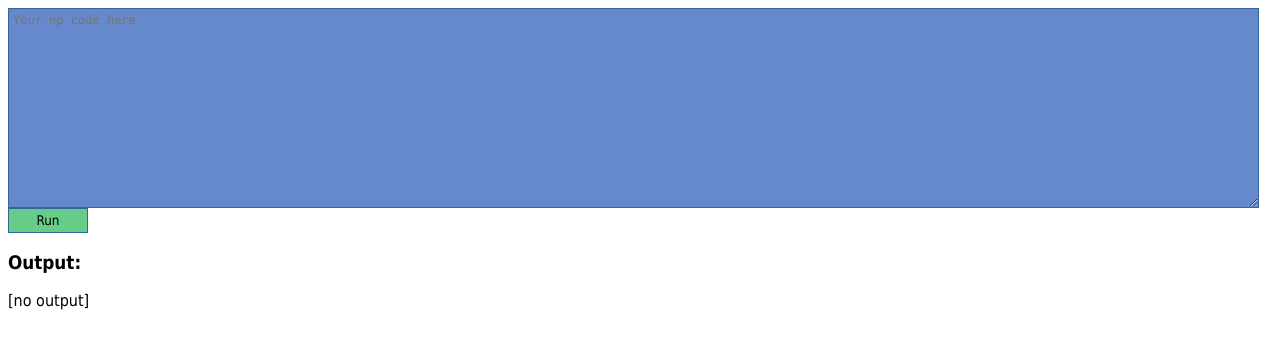
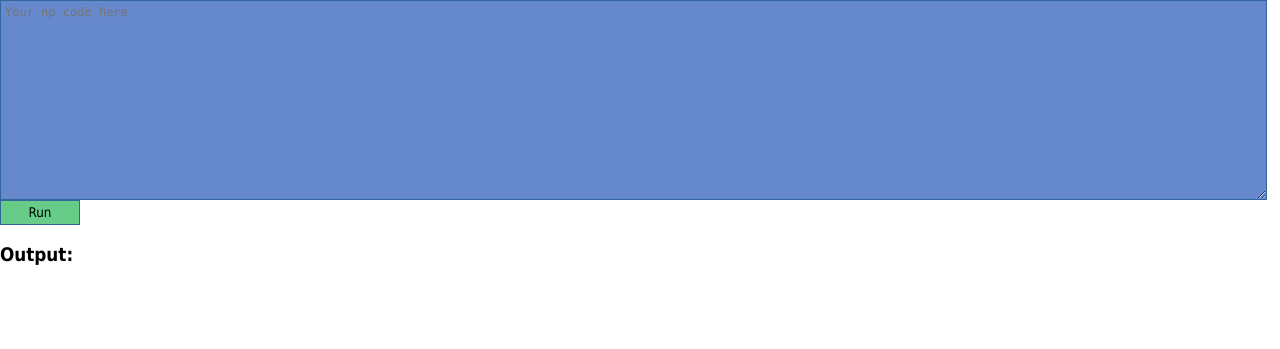
Before and after one commit to Udo/np, a PHP site: page /cgidemo.php in a window 1280 px wide. Shown: the top 349 px of the page. Run offline with PHP 8.4, Linux system fonts and the light colour scheme.

Commit message:
cgi demo

```diff
--- a/addons/cgidemo.php
+++ b/addons/cgidemo.php
@@ -84,6 +84,7 @@ function exec_timeout($cmd, $timeout) {
   <textarea name="code" id="code" placeholder="Your np code here"><?= htmlspecialchars($_REQUEST['code']) ?></textarea>
   <input type="submit" value="Run"/>
 
+<h3>Output:</h3>
 </form>
 
 <?php
@@ -104,10 +105,20 @@ root.reflect = false
 
 ?>
 
-<h3>Output:</h3>
 <pre id="out"><?= htmlspecialchars($out) ?></pre>
 
 <style>
+  form {
+	  position: fixed;
+		top: 0;
+		left: 0;
+		right: 0;
+  }
+
+  #out {
+  	margin-top: 130px;
+  }
+
   * {
     font-family: Tahoma, Helvetica;
   }
```
